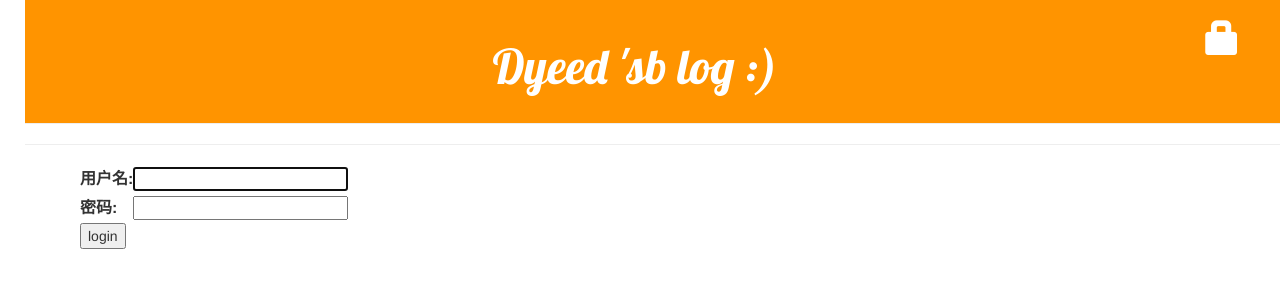
After one commit to Dyeed/my-first-blog, a Django app: page /accounts/login in a window 1280 px wide. The commit adds this page. Shown: the top 300 px of the page. Run offline with Django 3.2, Linux system fonts and the light colour scheme; some libraries are stand-ins or nearby versions.

Commit message:
功能--新视图--登陆登出 使用django内置视图django.contrib.auth login|logout
Signed-off-by: Dyeed <gggssn@qq.com>

```diff
--- a/blog/templates/blog/base.html
+++ b/blog/templates/blog/base.html
@@ -12,6 +12,9 @@
     {% if user.is_authenticated %}
         <a href="{% url 'post_new' %}" class="top-menu"><span class="glyphicon glyphicon-plus"></span></a>
         <a href="{% url 'post_draft_list' %}" class="top-menu"><span class="glyphicon glyphicon-edit"></span></a>
+        <p class="top-menu">Hello {{ user.username }} <small>(<a href="{% url 'logout' %}">Log out</a>)</small></p>
+    {% else %}
+        <a href="{% url 'login' %}" class="top-menu"><span class="glyphicon glyphicon-lock"></span></a>
     {% endif %}
     <h1 style="text-align: center">Dyeed 'sb log :)</h1>
 </div>
--- /dev/null
+++ b/blog/templates/registration/login.html
@@ -0,0 +1,24 @@
+{% extends "blog/base.html" %}
+
+{% block content %}
+    {% if form.errors %}
+        <p>Your username and password didn't match. Please try again.</p>
+    {% endif %}
+
+    <form method="post" action="{% url 'login' %}">
+    {% csrf_token %}
+        <table>
+        <tr>
+            <td>{{ form.username.label_tag }}</td>
+            <td>{{ form.username }}</td>
+        </tr>
+        <tr>
+            <td>{{ form.password.label_tag }}</td>
+            <td>{{ form.password }}</td>
+        </tr>
+        </table>
+
+        <input type="submit" value="login" />
+        <input type="hidden" name="next" value="{{ next }}" />
+    </form>
+{% endblock %}
--- a/mysite/settings.py
+++ b/mysite/settings.py
@@ -120,3 +120,6 @@
 
 STATIC_URL = '/static/'
 STATIC_ROOT = os.path.join(BASE_DIR, 'static')
+
+
+LOGIN_REDIRECT_URL = '/'
--- a/mysite/urls.py
+++ b/mysite/urls.py
@@ -14,9 +14,12 @@
     2. Add a URL to urlpatterns:  path('blog/', include('blog.urls'))
 """
 from django.contrib import admin
-from django.urls import path,include
+from django.urls import path, include
+from django.contrib.auth import views
 
 urlpatterns = [
     path('admin/', admin.site.urls),
-    path(r'', include('blog.urls'))
+    path('accounts/login', views.login, name='login'),
+    path('accounts/logout/', views.logout, name='logout', kwargs={'next_page': '/'}),
+    path(r'', include('blog.urls')),
 ]
```
Also changed, not shown: blog/views.py (+7 -0 lines).
